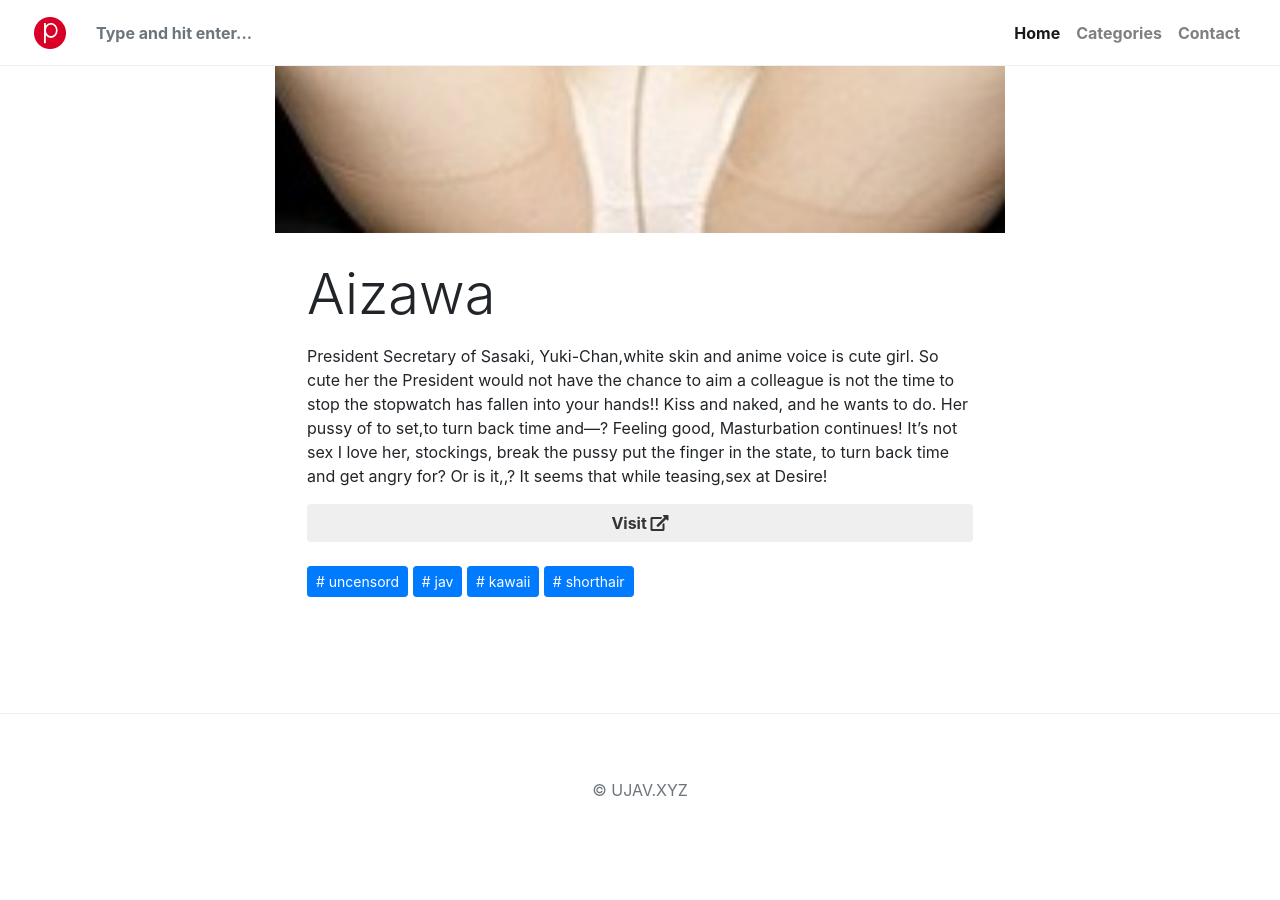
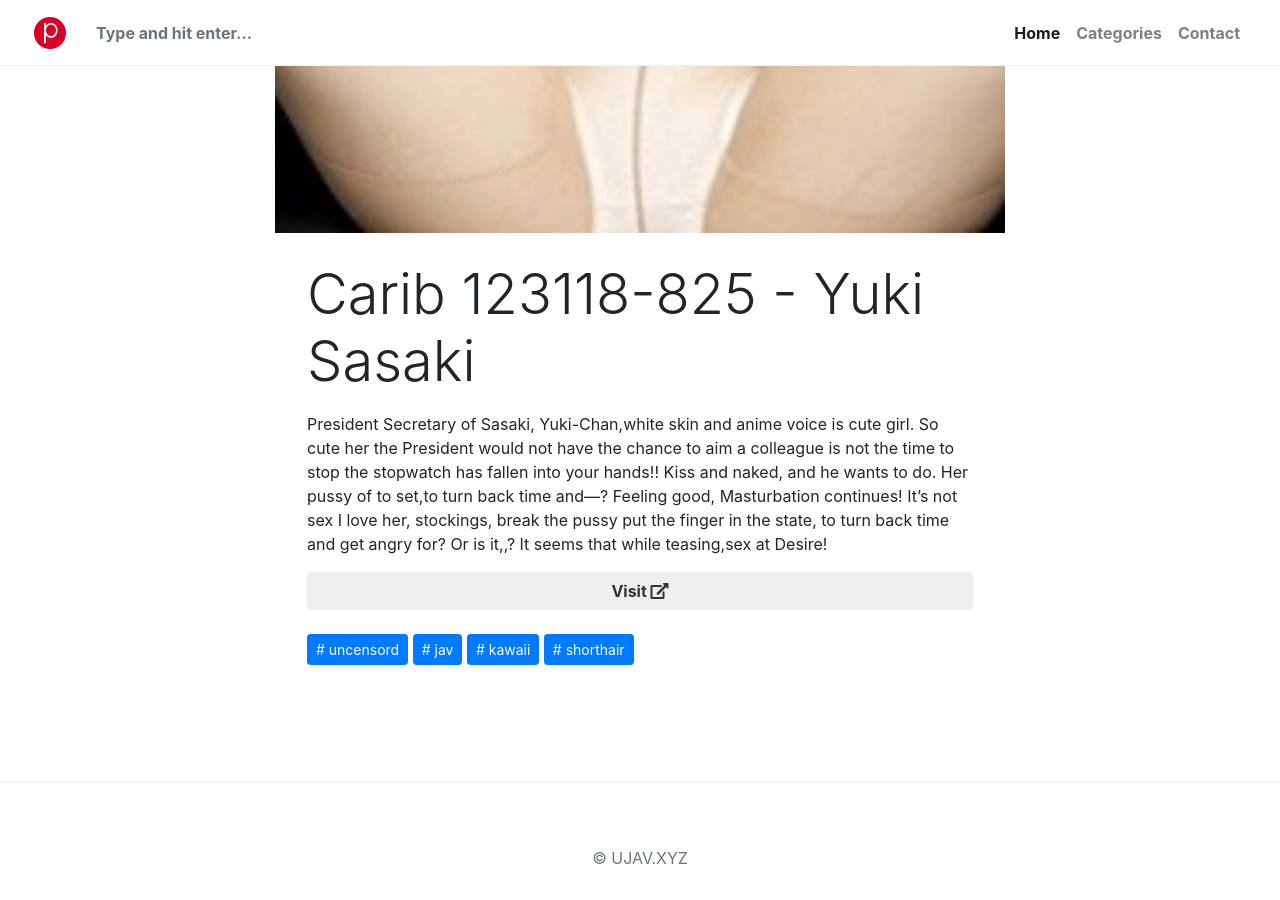
Before and after one commit to ujav/u, a Jekyll site: the page built from _posts/2019-01-04-yuki-sasaki.md, in a window 1280 px wide and 900 px high, scrolled down 957 px. Built offline with Jekyll 4.4.1, drawn with Linux system fonts in a browser that asks for light colours; nearby versions of some CDN libraries; library files that are not in the unit come from our copies; comment, search, counter and statistics services are not loaded; before the commit the page ends 1823 px from its top, so only the background shows below that.

Commit message:
Update 2019-01-04-yuki-sasaki.md

```diff
--- a/_posts/2019-01-04-yuki-sasaki.md
+++ b/_posts/2019-01-04-yuki-sasaki.md
@@ -1,5 +1,5 @@
 ---
-title:  "Aizawa"
+title:  "Carib 123118-825 - Yuki Sasaki"
 metadate: "hide"
 categories: [ Uncensord, Jav,kawaii, shorthair ]
 image: "/assets/images/yuki-sasaki.jpg"
```
